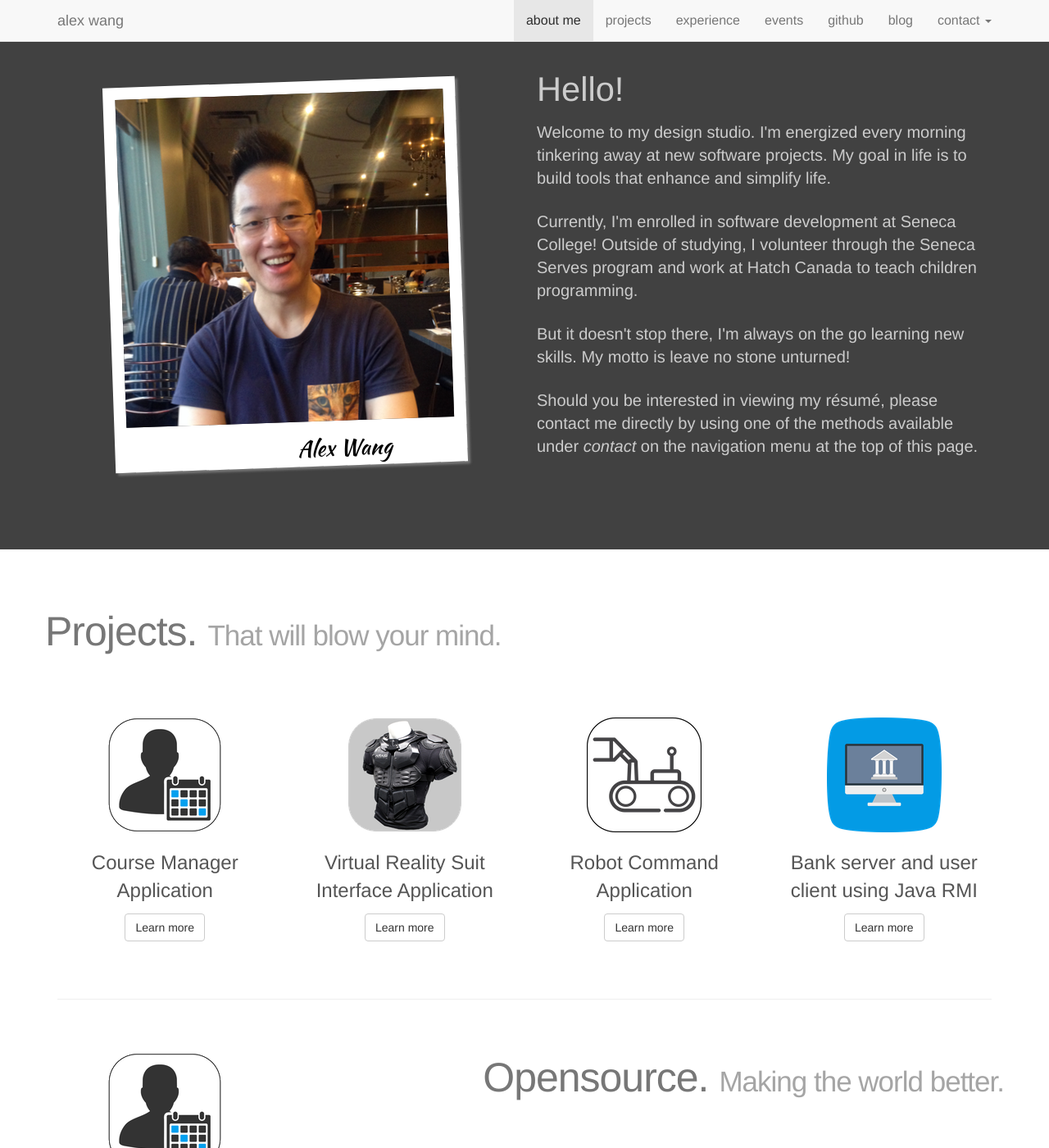
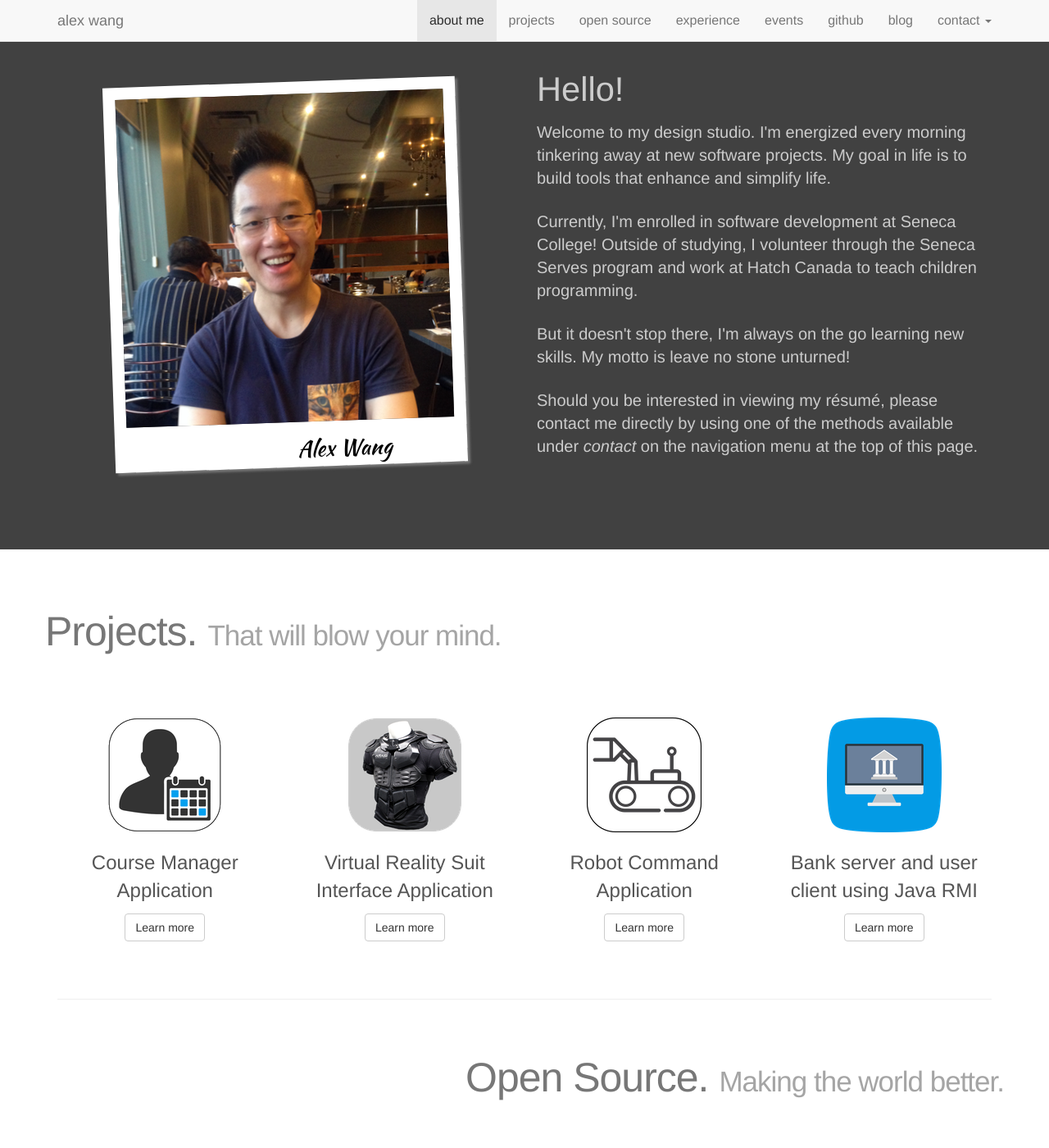
Before and after one commit to AlexWang-16/alexwang-16.github.io, a Jekyll site: the page built from index.html, in a window 1280 px wide and 1400 px high. Shown: the whole window at 82% size. Built offline with Jekyll 4.4.1, drawn with Linux system fonts in a browser that asks for light colours; some of the changed text lies outside the part shown.

Commit message:
* Refactor main.css * Improved spacing of open source section * Fixed typos * Improved accessibility support on open source section * Added new images for firefox debugger and brave browser project

```diff
--- a/_includes/navbar.html
+++ b/_includes/navbar.html
@@ -14,11 +14,13 @@
                 {% if include.section %}
                     <li><a href="{{ "#aboutMe" | relative_url }}">about me</a></li>
                     <li><a href="{{ "#projects" | relative_url }}">projects</a></li>
+                    <li><a href="{{ "#open-source" | relative_url }}">open source</a></li>
                     <li><a href="{{ "#experience" | relative_url}}">experience</a></li>
                     <li {% if include.section == 'events' %} class="active" {% endif %}><a href="{{ "#events" | relative_url }}">events</a></li>
                 {% else %}
                     <li><a href="#aboutMe">about me</a></li>
                     <li><a href="#projects">projects</a></li>
+                    <li><a href="#open-source">open source</a></li>
                     <li><a href="#experience">experience</a></li>
                     <li><a href="#events">events</a></li>
                 {% endif %}
--- a/index.html
+++ b/index.html
@@ -41,7 +41,7 @@
 
     <section id="projects" class="row">
         <h1 class="sr-only">Projects. That will blow your mind</h1>
-        <h1 aria-hidden="true" class="featurette-initial-alt-heading text-muted">Projects. <span class="text-light featurette-sub-heading">That will blow your mind.</span></h1>
+        <h1 aria-hidden="true" class="featurette-initial-alt-heading text-muted">Projects. <span  class="text-light featurette-sub-heading">That will blow your mind.</span></h1>
         <div class="col-xs-12 col-sm-6 col-md-3 project text-center">
             <a href="https://github.com/AlexWang-16/course-manager" class="text-dark link-dark no-decoration"><img class="app-icon img-responsive center-block" src="img/project/course_manager_08142017.png" alt="">
       <div class="project-item-title">Course Manager Application</div><span class="btn btn-default margin-top-10">Learn more</span></a>
@@ -61,21 +61,29 @@
         </div>
     </section>
     <hr aria-hidden="true" class="featurette-divider">
+    <section id="open-source" class="row">
 
-
-    <section id="opensource" class="row">
-        <h1 class="sr-only">Opensource. Making the world better.</h1>
-        <h1 aria-hidden="true" class="featurette-alt-heading text-muted pull-right">Opensource. <span class="text-light featurette-sub-heading">Making the world better.</span></h1>
-        <div class="col-xs-12 col-sm-6 col-md-3 project text-center">
-            <a href="https://github.com/AlexWang-16/course-manager" class="text-dark link-dark no-decoration"><img class="app-icon img-responsive center-block" src="img/project/course_manager_08142017.png" alt="">
-      <div class="project-item-title">Course Manager Application</div><span class="btn btn-default margin-top-10">Learn more</span></a>
+        <h1 class="sr-only">Open Source. Making the world better.</h1>
+        <h1 aria-hidden="true" class="featurette-alt-heading text-muted pull-right">Open Source. <span class="text-light featurette-sub-heading">Making the world better.</span></h1>
+        <div class="opensource-container">
+            <div class="col-xs-12 col-sm-6 text-center">
+                <a href="#" class="text-dark link-dark no-decoration"><img class="app-icon img-responsive center-block" src="img/opensource/09092018_firefox_debugger.png" alt="">
+                    <div class="project-item-title">Firefox Debugger</div>
+                    <span class="btn btn-default margin-top-10">Learn more</span>
+                </a>
+            </div>
+            <div class="col-xs-12 col-sm-6 text-center">
+                    <a href="#" class="text-dark link-dark no-decoration"><img class="app-icon img-responsive center-block" src="img/opensource/09092018_brave_browser.png" alt="">
+                        <div class="project-item-title">Brave Browser</div>
+                        <span class="btn btn-default margin-top-10">Learn more</span>
+                    </a>
+                </div>
+        </div>
     </section>
-
-
     <hr aria-hidden="true" class="featurette-divider">
     <section id="experience">
-        <h1 class="sr-only">Experience. That expands the horizon.</h1>
-        <h1 aria-hidden="true" class="featurette-alt-heading text-muted pull-right">Experience. <span class="text-light featurette-sub-heading">That expands the horizon.</span></h1>
+        <h1 class="sr-only">Experience. Expanding the horizon.</h1>
+        <h1 aria-hidden="true" class="featurette-alt-heading text-muted pull-right">Experience.<span class="text-light featurette-sub-heading">Expanding the horizon.</span></h1>
         <div class="exp-container">
             <div class="exp-left-column">
                 <a href="https://sproutatwork.com"><img  class="featurette-image img-responsive center-block"  src="img/exp/sprout_09012018.png"  alt="Sprout, a corporate wellness platform for workplace wellness"></a>
@@ -116,8 +124,8 @@
     </section>
     <hr aria-hidden="true" class="featurette-divider">
     <section id="events">
-      <h1 class="sr-only">Events. That mark each milestone.</h1>
-      <h1 aria-hidden="true" class="featurette-alt-heading text-muted">Events. <span class="text-light featurette-sub-heading">That mark each milestone.</span></h1>
+      <h1 class="sr-only">Events. Marking each milestone.</h1>
+      <h1 aria-hidden="true" class="featurette-alt-heading text-muted">Events. <span class="text-light featurette-sub-heading">Marking each milestone.</span></h1>
         <div class="event-row">
             <div class="text-center">
                 <a class="text-dark link-dark no-decoration" href="events/2017-06-10-oscedays-hackathon">
```
Also changed, not shown: img/opensource/09092018_brave_browser.png (added), img/opensource/09092018_firefox_debugger.png (added), lib/css/main.css.
